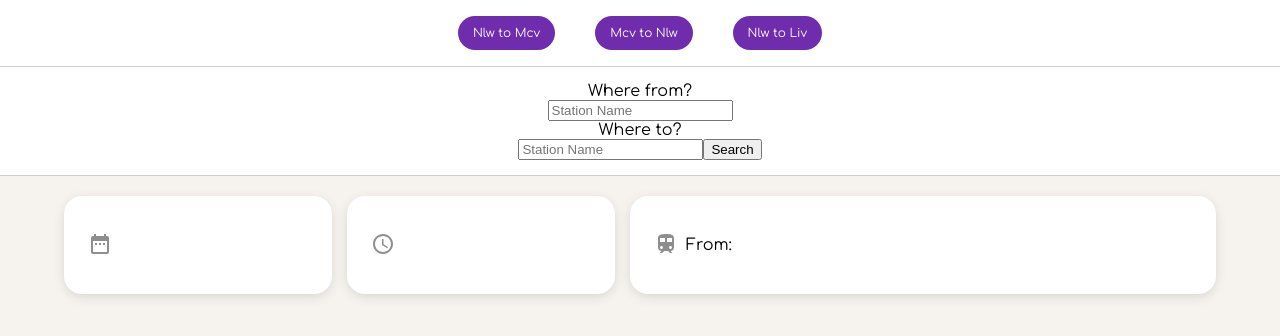
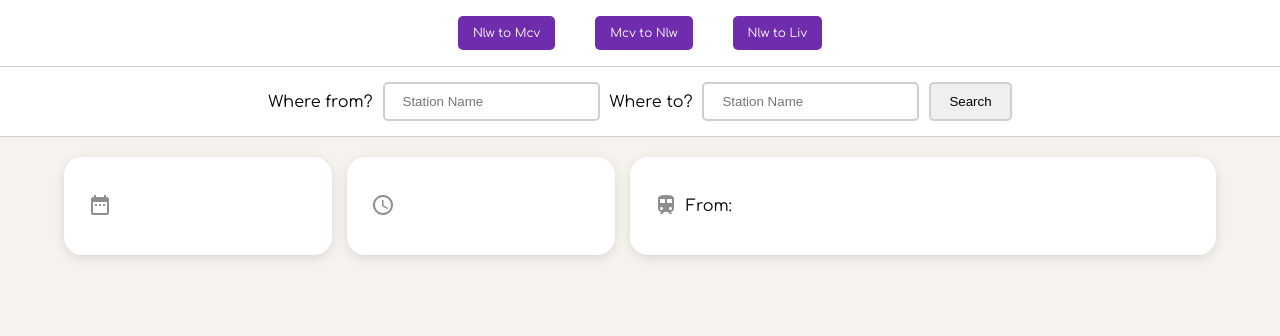
Before and after one commit to kieranphilipbrown/train-times-app, a React (Create React App) app: page / in a window 1280 px wide. Shown: the top 336 px of the page. Built offline with nearby package versions, Linux system fonts and the light colour scheme.

Commit message:
Style adjustments.

```diff
--- a/src/components/TrainList.js
+++ b/src/components/TrainList.js
@@ -70,25 +70,27 @@ class TrainList extends React.Component {
 				<main className="main-content">
 					<div style={buttonContainer}>
 						<ul style={{ display: 'flex', justifyContent: 'space-between', listStyleType: 'none', paddingLeft: "0" }}>
-							<button style={trainButton} id="NLW" data-des="MCV" onClick={this.trainListCallback}>Nlw to Mcv</button>
+							<TrainButton id="NLW" data-des="MCV" onClick={this.trainListCallback}>Nlw to Mcv</TrainButton>
 						</ul>
 						<ul style={{ display: 'flex', justifyContent: 'space-between', listStyleType: 'none' }}>
-							<button style={trainButton} id="MCV" data-des="NLW" onClick={this.trainListCallback}>Mcv to Nlw</button>
+							<TrainButton id="MCV" data-des="NLW" onClick={this.trainListCallback}>Mcv to Nlw</TrainButton>
 						</ul>
 						<ul style={{ display: 'flex', justifyContent: 'space-between', listStyleType: 'none' }}>
-							<button style={trainButton} id="NLW" data-des="LIV" onClick={this.trainListCallback}>Nlw to Liv</button>
+							<TrainButton id="NLW" data-des="LIV" onClick={this.trainListCallback}>Nlw to Liv</TrainButton>
 						</ul>
 					</div>
 
 					<SearchContainer>
-						<form onSubmit={this.handleSubmit}>
-							<label style={{display: 'block'}} htmlFor="stationfrom">Where from?</label>
-							<input id="stationfrom" type="text" placeholder="Station Name" value={this.state.stationFrom} onChange={this.handleFromChange} />
+						<div style={pageWidth}>
+							<SearchForm onSubmit={this.handleSubmit}>
+								<SearchLabel htmlFor="stationfrom">Where from?</SearchLabel>
+								<SearchInput id="stationfrom" type="text" placeholder="Station Name" value={this.state.stationFrom} onChange={this.handleFromChange} />
 
-							<label style={{display: 'block'}} htmlFor="stationto">Where to?</label>
-							<input id="stationto" type="text" placeholder="Station Name" value={this.state.stationTo} onChange={this.handleToChange} />
-							<button>Search</button>
-						</form>
+								<SearchLabel htmlFor="stationto">Where to?</SearchLabel>
+								<SearchInput id="stationto" type="text" placeholder="Station Name" value={this.state.stationTo} onChange={this.handleToChange} />
+								<SearchButton>Search</SearchButton>
+							</SearchForm>
+						</div>
 					</SearchContainer>
 
 					<div style={pageWidth}>
@@ -146,20 +148,82 @@ const pageWidth = {
 	paddingRight: "5%"
 }
 
-const trainButton = {
-	background: '#6f2cac',
-	border: "none",
-	borderRadius: "18px",
-	color: "#fff",
-	fontFamily: 'Comfortaa',
-fontSize: '12px',
-	padding: "10px 15px",
-}
+const TrainButton = styled.button`
+	background: #6f2cac;
+	border: none;
+	border-radius: 5px;
+	color: #fff;
+	font-family: Comfortaa;
+	font-size: 12px;
+	outline: none;
+	padding: 10px 15px;
+	transition: 0.4s ease;
 
+	&:focus {
+		border-color: #6f2cac;
+		box-shadow: 0 0 0 .2rem rgba(111, 44, 172,.25)!important;
+	}
+`
 const SearchContainer = styled.div`
 	background: white;
 	border-bottom: 1px solid #cecece;
 	padding: 15px 0;
+`;
+
+const SearchForm = styled.form`
+	align-items: flex-start;
+	display: flex;
+	flex-direction: column;
+	justify-content: center;
+
+	@media ${device.tablet} {
+		align-items: center;
+		flex-direction: row;
+	}
+`;
+
+const SearchInput = styled.input`
+	border: 2px solid #cecece;
+	border-radius: 5px;
+	margin: 0 0 15px;
+	outline: none;
+	padding: 10px 18px;
+	transition: 0.4s ease;
+
+	&:focus {
+		border-color: #6f2cac;
+		box-shadow: 0 0 0 .2rem rgba(111, 44, 172,.25)!important;
+	}
+
+	@media ${device.tablet} {
+		margin: 0 10px;
+	}
+`;
+
+const SearchLabel = styled.label`
+	margin-bottom: 5px;
+
+	@media ${device.tablet} {
+		margin-bottom: 0;
+	}
+`;
+
+const SearchButton = styled.button`
+	border: 2px solid #cecece;
+	border-radius: 5px;
+	margin: 0 0 10px;
+	outline: none;
+	padding: 10px 18px;
+	transition: 0.4s ease;
+
+	&:focus {
+		border-color: #6f2cac;
+		box-shadow: 0 0 0 .2rem rgba(111, 44, 172,.25)!important;
+	}
+
+	@media ${device.tablet} {
+		margin-bottom: 0;
+	}
 `;
 
 const InfoContainer = styled.div`
@@ -209,7 +273,13 @@ const CardTwo = styled.div`
 	padding: 0.5rem;
 
 	&:nth-child(2) {
-		margin: 0 15px;
+		margin-left: 0;
+		margin-right: 0;
+
+		@media ${device.tablet} {
+			margin-left: 15px;
+			margin-right: 15px;
+		}
 	}
 
 	&:nth-child(3) {
```
Also changed, not shown: 1 other file (tests, documents, lock files or other folders).
